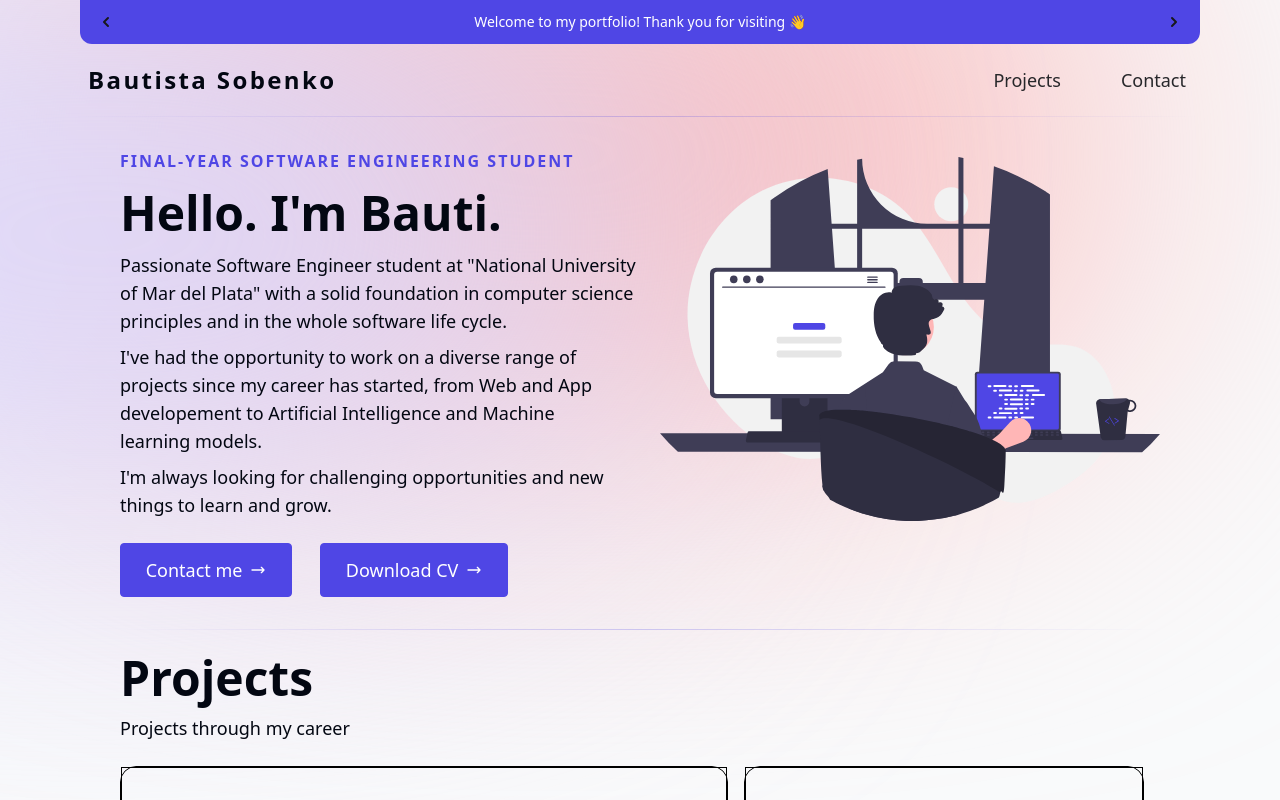
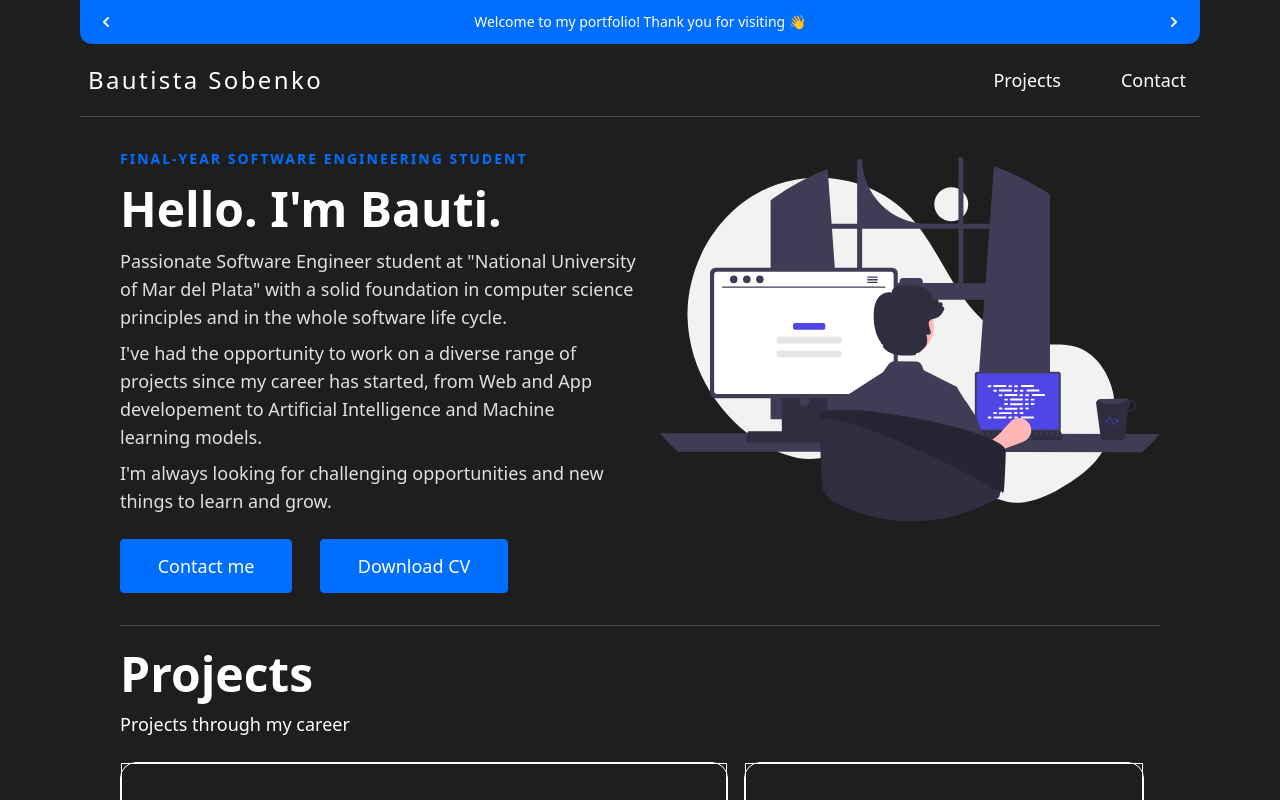
Before and after one commit to BautiSobenko/portfolio, a Next.js app: page / in a window 1280 px wide. Shown: the top 800 px of the page. Built offline with nearby package versions, Linux system fonts and the light colour scheme.

Commit message:
Applied color updates on main section

```diff
--- a/src/app/layout.tsx
+++ b/src/app/layout.tsx
@@ -16,13 +16,11 @@ export default function RootLayout({
 }) {
   return (
     <html lang="en">
-      <body className={`antialiased bg-gray-50 text-gray-950 relative`}>
-        <div className="bg-[#f9b4b5] absolute top-[-6rem] -z-10 right-[11rem] h-[31.25rem] w-[31.25rem] rounded-full blur-[10rem] sm:w-[68.75rem]"></div>
-        <div className="bg-[#dbd7fb] absolute top-[-1rem] -z-10 left-[-35rem] h-[31.25rem] w-[50rem] rounded-full blur-[10rem] sm:w-[68.75rem] md:left-[-35rem] lg:left-[-28rem] xl:left[-15rem] 2xl:left[-5rem]"></div>
+      <body className={`antialiased bg-bg-100 text-text-100 relative`}>
         <Announcement />
         <Header />
         <Divider />
-        <div className="md:px-10">
+        <div className="md:px-10 px-2">
           {children}
         </div>
       </body>
--- a/src/app/utils/fonts.js
+++ b/src/app/utils/fonts.js
@@ -1,4 +1,4 @@
-import { Poppins } from "next/font/google";
+import { Poppins, Satoshi } from "next/font/google";
 
 export const poppinsInit = Poppins({
   subsets: ["latin"],
@@ -7,4 +7,10 @@ export const poppinsInit = Poppins({
   variable: '--font-poppins'
 });
 
+export const satoshiInit = Satoshi({
+  subsets: ["latin"],
+  weight: ['300', '600'],
+  variable: '--font-satoshi'
+});
+
 export const poppins = poppinsInit.variable;
--- a/src/components/ui/Announcement.tsx
+++ b/src/components/ui/Announcement.tsx
@@ -28,10 +28,10 @@ const Announcement = () => {
   }
 
   return (
-    <div className={`rounded-b-xl w-full flex flex-row justify-between items-center gap-4 bg-indigo-600 px-4 py-3 text-white text-center`} >
+    <div className={`rounded-b-xl w-full flex flex-row justify-between items-center gap-4 font-medium bg-accent-100 px-4 py-3 text-text-100 text-center`} >
       <button
         onClick={previous}
-        className="font-bold hover:text-gray-500 sm:block sm:rounded sm:text-zinc-900"
+        className="font-bold hover:text-accent-200 sm:block sm:rounded"
         aria-label="Previous slide"
       >
       <svg
@@ -47,12 +47,12 @@ const Announcement = () => {
         />
       </svg>
     </button>
-      <p className="text-sm font-medium select-none">
+      <p className="text-sm select-none">
         {phrases[index]}
       </p>
     <button
       onClick={forward}
-      className="font-bold hover:text-gray-500 sm:block sm:rounded sm:text-zinc-900"
+      className="font-bold hover:text-accent-200 sm:block sm:rounded"
       aria-label="Next slide"
     >
       <svg
--- a/src/components/ui/ButtonCV.tsx
+++ b/src/components/ui/ButtonCV.tsx
@@ -1,29 +1,13 @@
-import React from 'react'
 
-const ButtonCV = ({ styles, name, href }: { styles:string, name:string, href:string }) => {
+const ButtonCV = ({ styles, name, href}: { styles:string, name:string, href:string}) => {
   return (
     <a
-  className={`flex-grow flex items-center justify-center gap-2 rounded border py-3 ${styles}`}
-  href={href}
->
-  <span className="text-md md:text-lg font-[350]"> {name} </span>
+      className={`flex-grow flex items-center justify-center gap-2 rounded border py-3 ${styles}`}
+      href={href}
+    >
+      <span className="text-md md:text-lg "> {name} </span>
 
-  <svg
-    className="h-4 w-4 rtl:rotate-180"
-    xmlns="http://www.w3.org/2000/svg"
-    fill="none"
-    viewBox="0 0 24 24"
-    stroke="currentColor"
-  >
-    <path
-      strokeLinecap="round"
-      strokeLinejoin="round"
-      strokeWidth="2"
-      d="M17 8l4 4m0 0l-4 4m4-4H3"
-    />
-  </svg>
-</a>
-
+    </a>
 )}
 
 export default ButtonCV
--- a/src/components/ui/Divider.tsx
+++ b/src/components/ui/Divider.tsx
@@ -2,7 +2,7 @@
 export const Divider = () => {
   return (
     <hr
-      className="h-px border-t-0 bg-transparent bg-gradient-to-r from-transparent via-indigo-600 to-transparent opacity-25 dark:opacity-80"
+      className="h-px border-t-0 bg-bg-300 bg-gradient-to-r via-text-100 from-transparent to-transparent"
     />
   )
 }
--- a/src/components/ui/Header.tsx
+++ b/src/components/ui/Header.tsx
@@ -8,14 +8,14 @@ export const Header = () => {
     <header >
       <nav className="flex flex-col md:gap-2 md:flex-row justify-between items-center md:py-2 px-2">
         <div className="flex py-3 items-center gap-1 ">
-          <Link href="/" className="text-2xl font-semibold tracking-widest">
+          <Link href="/" className="text-2xl tracking-widest">
             Bautista Sobenko
           </Link>
         </div>
-        <div className="flex gap-12 text-md md:text-lg text-zinc-800 mb-3 md:mb-0">
+        <div className="flex gap-12 text-md md:text-lg text-text-100 mb-3 md:mb-0">
           {links.map( (link) => (
             <li className="list-none  rounded-lg p-1.5 " key={link.href}>
-              <Link className="hover:text-indigo-600" href={link.href}>
+              <Link className="hover:text-primary-200" href={link.href}>
                 {link.name}
               </Link>
             </li>
--- a/src/components/ui/Hero.tsx
+++ b/src/components/ui/Hero.tsx
@@ -15,10 +15,10 @@ const Hero = () => {
   return (
     <section className="flex md:flex-row flex-col mx-auto mb-8 text-pretty gap-6">
       <div className="flex-col items-center md:text-start text-center">
-        <div className="text-md text-indigo-600 uppercase font-semibold tracking-[2px] md:mt-8 my-4">Final-year Software Engineering Student</div>
+        <div className="text-sm md:text-md text-accent-100 uppercase font-semibold tracking-[2px] md:mt-8 my-4">Final-year Software Engineering Student</div>
         <h1 className="text-5xl md:text-5xl font-bold">Hello. I'm Bauti.</h1>
-        <div className="subtitle pb-6 mt-3.5 max-w-xl text-md md:text-lg">
-          <p className="mt-2 ">
+        <div className="pb-6 mt-3.5 max-w-xl text-md md:text-lg text-text-200 leading-relaxed">
+          <p className="mt-2">
             Passionate Software Engineer student at "National University of Mar del Plata" with a solid foundation
             in computer science principles and in the whole software life cycle.
           </p>
@@ -41,8 +41,8 @@ const Hero = () => {
           )
         }
         <div className="flex flex-col md:gap-7 gap-3 lg:flex-row md:mr-32">
-          <ButtonCV href="/contact" name="Contact me" styles="border-indigo-600 bg-indigo-600 text-white hover:bg-transparent hover:text-indigo-600 focus:outline-none focus:ring active:text-indigo-500"/>
-          <ButtonCV href="/download" name="Download CV" styles="border-indigo-600 bg-indigo-600 text-white hover:bg-transparent hover:text-indigo-600 focus:outline-none focus:ring active:text-indigo-500"/>
+          <ButtonCV href="/contact" name="Contact me" styles="border-accent-100 bg-accent-100 text-white hover:bg-bg-100 hover:text-accent-100 focus:outline-none focus:ring active:text-accent-100"/>
+          <ButtonCV href="/download" name="Download CV" styles="border-accent-100 bg-accent-100 text-white hover:bg-bg-100 hover:text-accent-100 focus:outline-none focus:ring active:text-accent-100"/>
         </div>
       </div>
       {
--- a/tailwind.config.ts
+++ b/tailwind.config.ts
@@ -7,6 +7,18 @@ const config: Config = {
     "./src/app/**/*.{js,ts,jsx,tsx,mdx}",
   ],
   theme: {
+    colors: {
+      "primary-100" : '#0085ff',
+      "primary-200" : '#69b4ff',
+      "primary-300" : '#e0ffff',
+      "accent-100" : '#006fff',
+      "accent-200" : '#e1ffff',
+      "text-100" : '#FFFFFF',
+      "text-200" : '#e0e0e0',
+      "bg-100" : '#1E1E1E',
+      "bg-200" : '#2d2d2d',
+      "bg-300" : '#454545'
+    },
     extend: {
       backgroundImage: {
         "gradient-radial": "radial-gradient(var(--tw-gradient-stops))",
```
